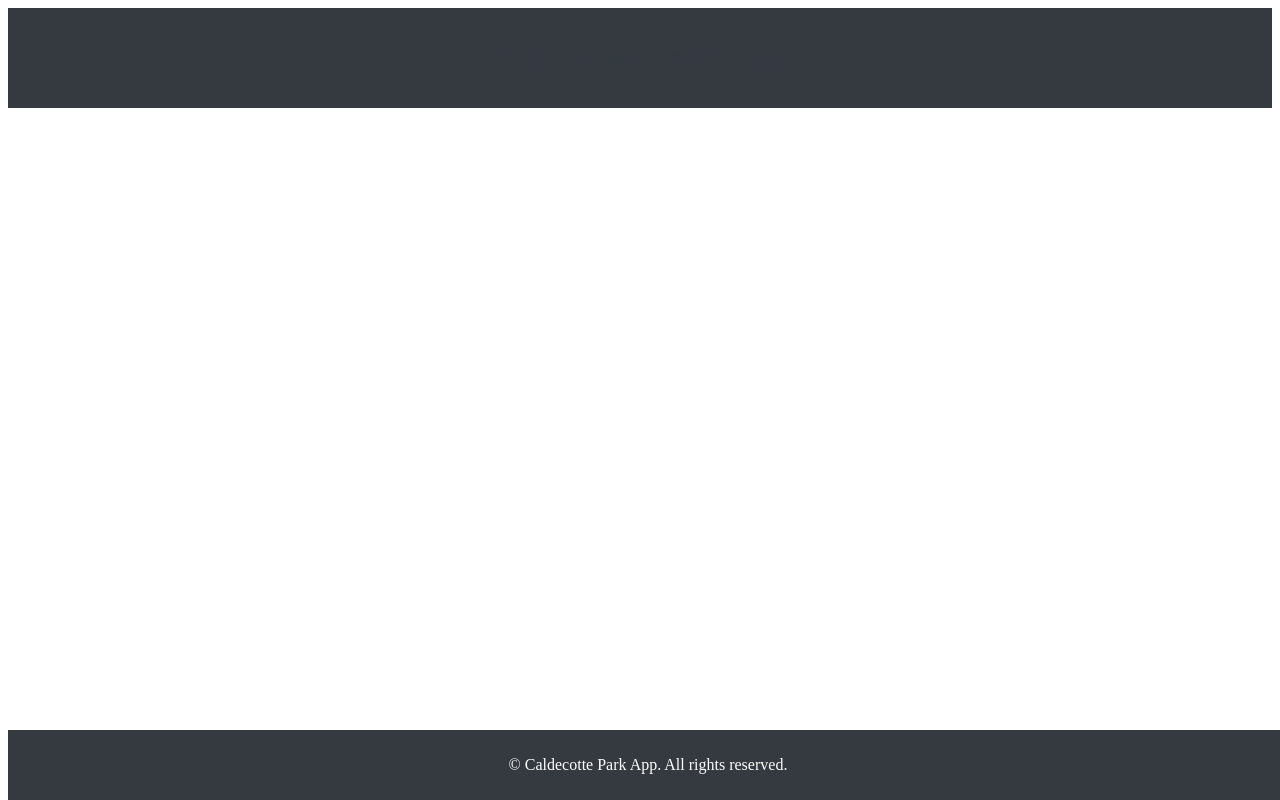
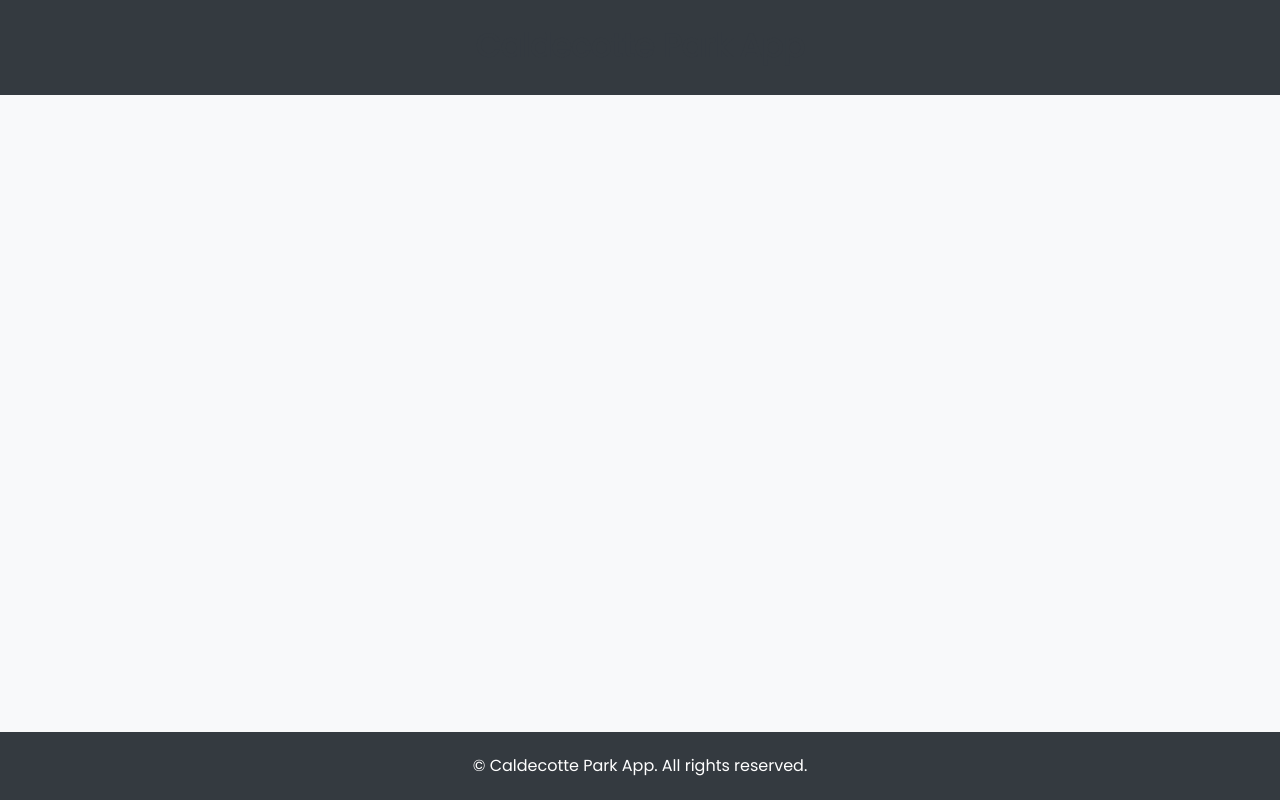
Before and after one commit to calum-gray/Poster-Assignment, a Flask app: template flask-app/app/templates/App/app-base.html in a window 1280 px wide. Run offline with Flask 2, Linux system fonts and the light colour scheme; the template is opened without the code that fills it, so the values that code supplies are empty.

Commit message:
Sexy Poppins Font Fixed - Quava was silly

```diff
--- a/flask-app/app/static/css/styles.css
+++ b/flask-app/app/static/css/styles.css
@@ -1,7 +1,7 @@
 @font-face {
         font-family: 'poppins-extralight';
-        src: url('/static/fonts/poppins/poppins-extralight-webfont.woff2') format('woff2'),
-            url('/static/fonts/poppins/poppins-extralight-webfont.woff') format('woff');
+        src: url('/flask-app/app/static/font/poppins/poppins-extralight-webfont.woff2') format('woff2'),
+            url('/flask-app/app/static/font/poppins/poppins-extralight-webfont.woff') format('woff');
         font-weight: normal;
         font-style: normal;
 
@@ -9,8 +9,8 @@
 
 @font-face {
         font-family: 'poppins-light';
-        src: url('/static/fonts/poppins/poppins-light-webfont.woff2') format('woff2'),
-            url('/static/fonts/poppins/poppins-light-webfont.woff') format('woff');
+        src: url('/flask-app/app/static/font/poppins/poppins-light-webfont.woff2') format('woff2'),
+            url('/flask-app/app/static/font/poppins/poppins-light-webfont.woff') format('woff');
         font-weight: normal;
         font-style: normal;
 
@@ -18,8 +18,8 @@
 
 @font-face {
         font-family: 'poppins-medium';
-        src: url('/static/fonts/poppins/poppins-medium-webfont.woff2') format('woff2'),
-            url('/static/fonts/poppins/poppins-medium-webfont.woff') format('woff');
+        src: url('/flask-app/app/static/font/poppins/poppins-medium-webfont.woff2') format('woff2'),
+            url('/flask-app/app/static/font/poppins/poppins-medium-webfont.woff') format('woff');
         font-weight: normal;
         font-style: normal;
 
@@ -27,8 +27,8 @@
 
 @font-face {
         font-family: 'poppins-regular';
-        src: url('/static/fonts/poppins/poppins-regular-webfont.woff2') format('woff2'),
-            url('/static/fonts/poppins/poppins-regular-webfont.woff') format('woff');
+        src: url('/flask-app/app/static/font/poppins/poppins-regular-webfont.woff2') format('woff2'),
+            url('/flask-app/app/static/font/poppins/poppins-regular-webfont.woff') format('woff');
         font-weight: normal;
         font-style: normal;
 
@@ -36,8 +36,8 @@
 
 @font-face {
         font-family: 'poppins-semibold';
-        src: url('/static/fonts/poppins/poppins-semibold-webfont.woff2') format('woff2'),
-            url('/static/fonts/poppins/poppins-semibold-webfont.woff') format('woff');
+        src: url('/flask-app/app/static/font/poppins/poppins-semibold-webfont.woff2') format('woff2'),
+            url('/flask-app/app/static/font/poppins/poppins-semibold-webfont.woff') format('woff');
         font-weight: normal;
         font-style: normal;
 
@@ -45,12 +45,12 @@
 
 @font-face {
         font-family: 'poppins-bold';
-        src: url('/static/fonts/poppins/poppins-bold-webfont.woff2') format('woff2'),
-            url('/static/fonts/poppins/poppins-bold-webfont.woff') format('woff');
+        src: url('/flask-app/app/static/font/poppins/poppins-bold-webfont.woff2') format('woff2'),
+            url('/flask-app/app/static/font/poppins/poppins-bold-webfont.woff') format('woff');
         font-weight: normal;
         font-style: normal;
 
-}S
+}
 
 body {
     font-family: poppins-regular, Arial, sans-serif;
```
